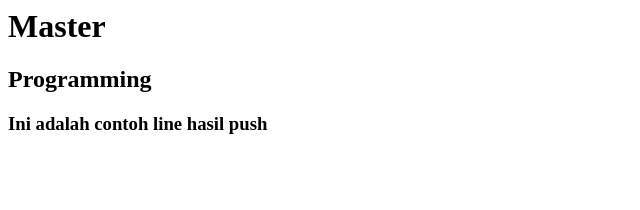
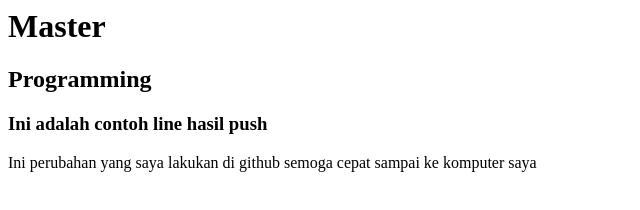
Before and after one commit to becakap/bekup, a plain HTML site: page index.html in a window 1280 px wide. Shown: the whole page, without its empty margins (0-640 px from the left). Drawn offline with Linux system fonts and the light colour scheme.

Commit message:
perubahan di github

```diff
--- a/index.html
+++ b/index.html
@@ -4,5 +4,8 @@
 <h1> Master </h1>
 <h2> Programming </h2>
 <h3> Ini adalah contoh line hasil push</h3>
+
+<p>Ini perubahan yang saya lakukan di github semoga cepat sampai ke komputer saya</p>
+
 </body>
 </html>
```
